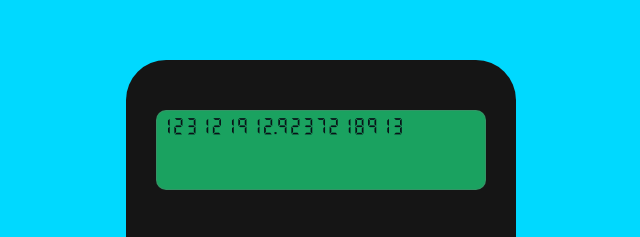
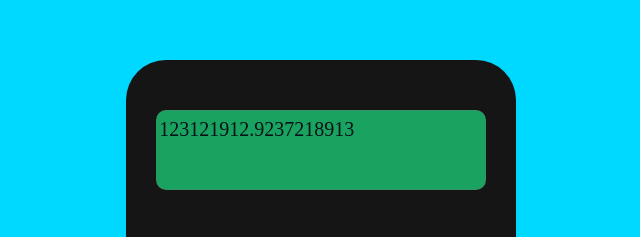
Before and after one commit to TahaJahani/software-engineering-lab-session1, a website: page index.html in a window 1280 px wide. Shown: the top 237 px of the page, 319-959 px from the left. Drawn offline with Linux system fonts and the light colour scheme.

Commit message:
Change result screen font

```diff
--- a/css/style.css
+++ b/css/style.css
@@ -93,5 +93,6 @@ body {
     vertical-align: middle;
     margin: 50px auto 50px auto;
     resize: none;
-    font-family: 'Digital Numbers Regular';
+    font-family: 'Sans serif';
+    font-size: 20px;
 }
```
